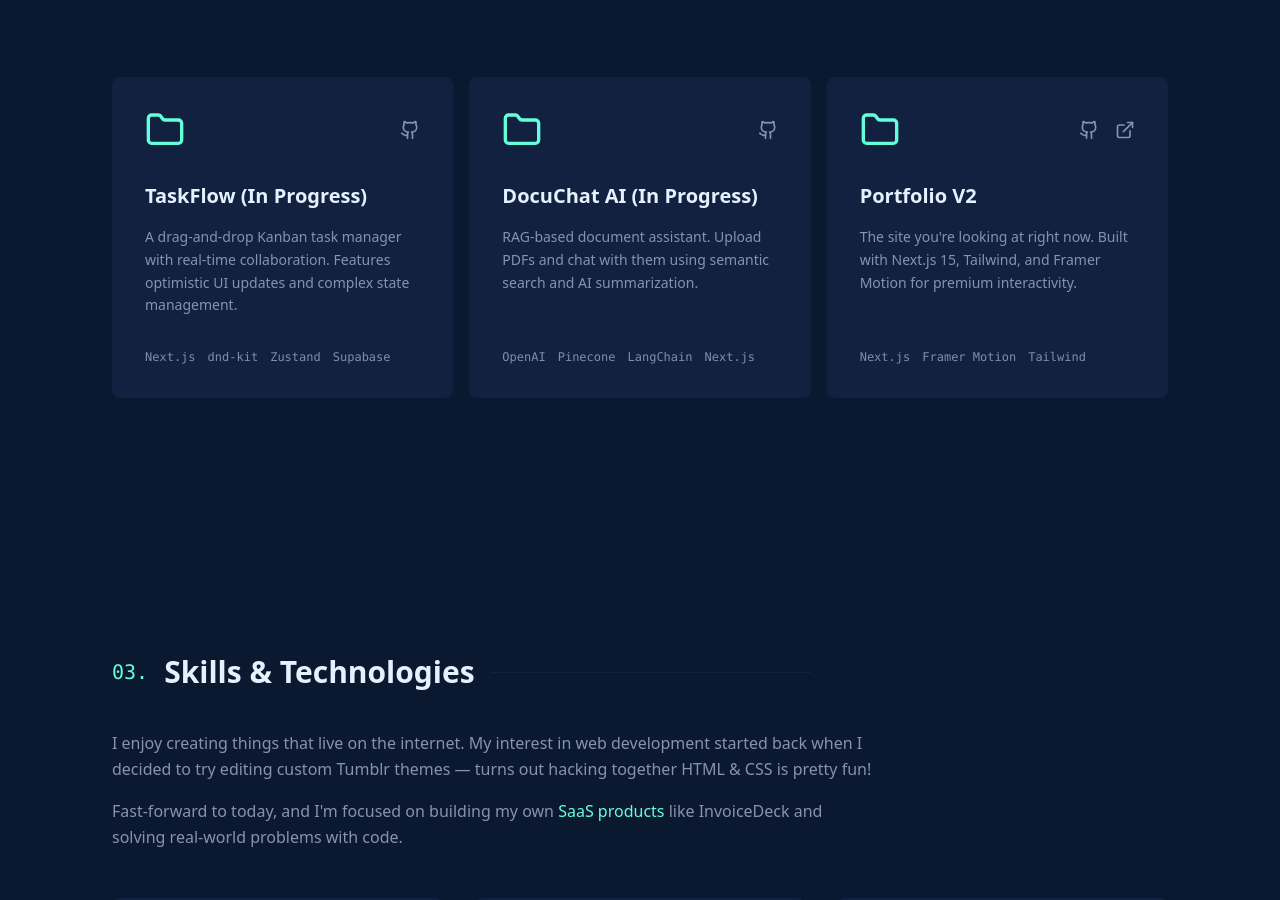
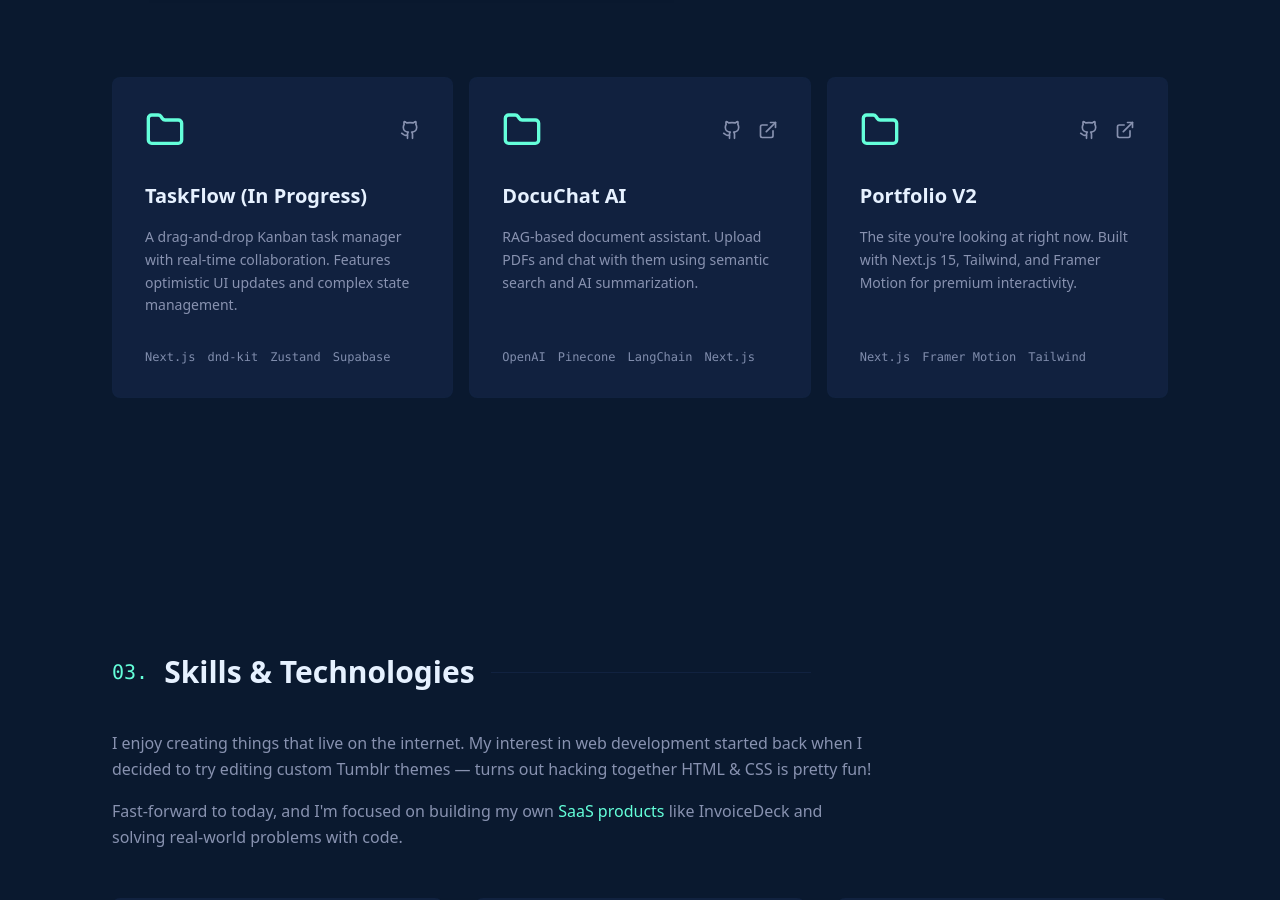
Before and after one commit to WayneChibeu/my-portfolio, a Next.js app: page / in a window 1280 px wide. Shown: the part 1400-2300 px from the top of the page. Built offline with nearby package versions, Linux system fonts and the light colour scheme.

Commit message:
Add DocuChat AI live site and GitHub repo links

```diff
--- a/src/components/sections/Projects.tsx
+++ b/src/components/sections/Projects.tsx
@@ -79,10 +79,11 @@ export default function Projects() {
                     github="#"
                 />
                 <ProjectCard
-                    title="DocuChat AI (In Progress)"
+                    title="DocuChat AI"
                     desc="RAG-based document assistant. Upload PDFs and chat with them using semantic search and AI summarization."
                     stack={["OpenAI", "Pinecone", "LangChain", "Next.js"]}
-                    github="#"
+                    github="https://github.com/WayneChibeu/docuchat-ultra"
+                    external="https://docuchat-ultra.vercel.app/"
                 />
                 <ProjectCard
                     title="Portfolio V2"
```
